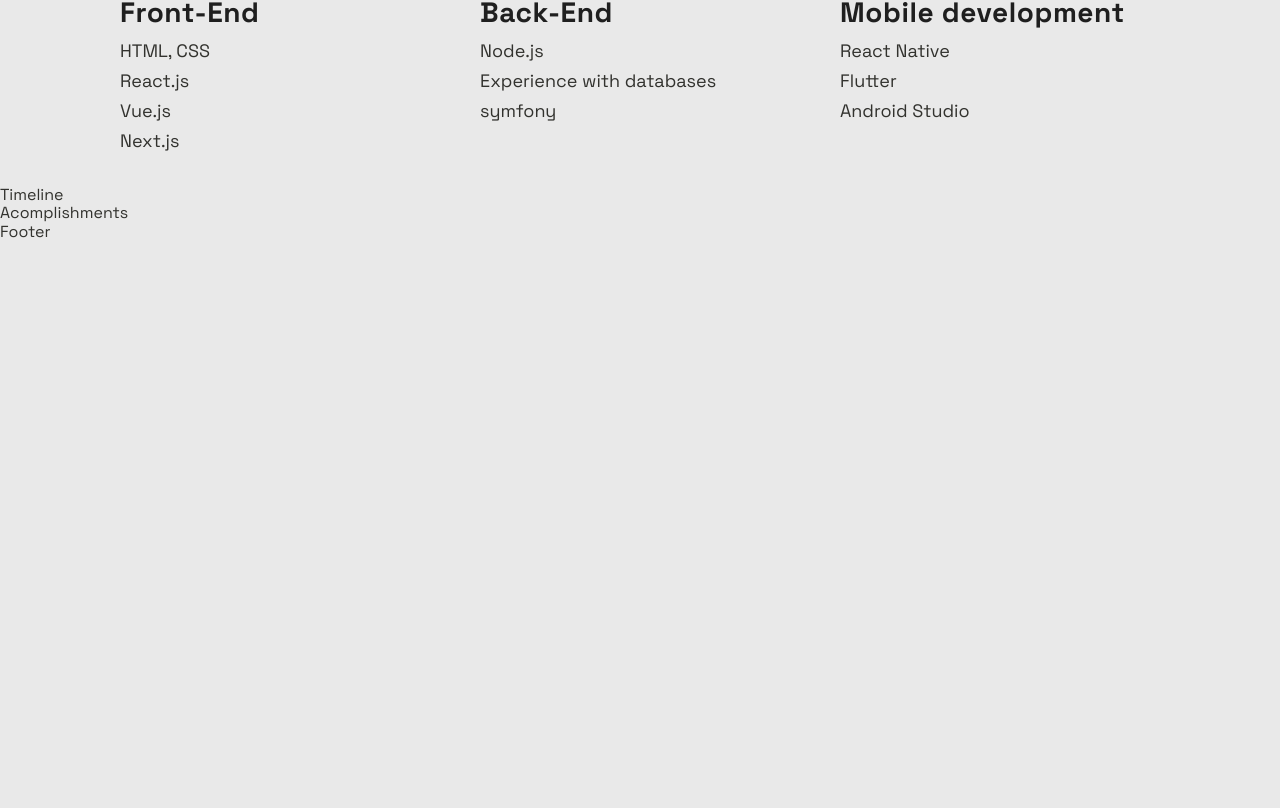
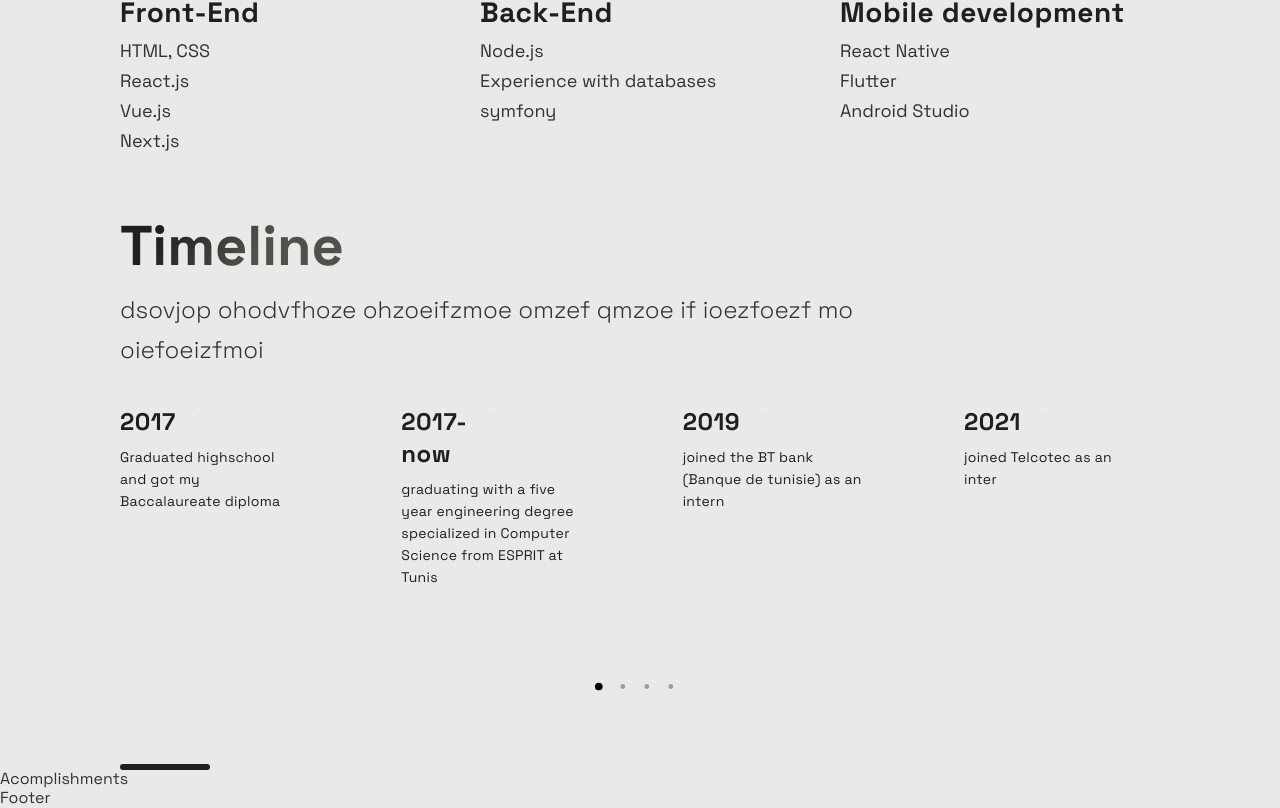
Before and after one commit to dhichem/Portfolio, a Next.js app: page / in a window 1280 px wide. Shown: the part 2761-3569 px from the top of the page. Before the commit the page ends 3003 px from the top, so only its background shows below. Built offline with nearby package versions, Linux system fonts and the light colour scheme.

Commit message:
timeline done

```diff
--- a/src/components/TimeLine/TimeLine.js
+++ b/src/components/TimeLine/TimeLine.js
@@ -1,51 +1,123 @@
 import React, { useState, useRef, useEffect } from 'react';
 
 import { CarouselButton, CarouselButtonDot, CarouselButtons, CarouselContainer, CarouselItem, CarouselItemImg, CarouselItemText, CarouselItemTitle, CarouselMobileScrollNode } from './TimeLineStyles';
-import { Section, SectionDivider, SectionText, SectionTitle } from '../../styles/GlobalComponents';
+import { Section, SectionDivider, SectionText, SectionTitle, SectionTitleSecondary } from '../../styles/GlobalComponents';
 import { TimeLineData } from '../../constants/constants';
 
 const TOTAL_CAROUSEL_COUNT = TimeLineData.length;
 
 const Timeline = () => {
-  // const [activeItem, setActiveItem] = useState(0);
-  // const carouselRef = useRef();
+  const [activeItem, setActiveItem] = useState(0);
+  const carouselRef = useRef();
 
-  // const scroll = (node, left) => {
-  //   return node.scrollTo({ left, behavior: 'smooth' });
-  // }
+  const scroll = (node, left) => {
+    return node.scrollTo({ left, behavior: 'smooth' });
+  }
 
-  // const handleClick = (e, i) => {
-  //   e.preventDefault();
+  const handleClick = (e, i) => {
+    e.preventDefault();
 
-  //   if (carouselRef.current) {
-  //     const scrollLeft = Math.floor(carouselRef.current.scrollWidth * 0.7 * (i / TimeLineData.length));
+    if (carouselRef.current) {
+      const scrollLeft = Math.floor(carouselRef.current.scrollWidth * 0.7 * (i / TimeLineData.length));
 
-  //     scroll(carouselRef.current, scrollLeft);
-  //   }
-  // }
+      scroll(carouselRef.current, scrollLeft);
+    }
+  }
 
-  // const handleScroll = () => {
-  //   if (carouselRef.current) {
-  //     const index = Math.round((carouselRef.current.scrollLeft / (carouselRef.current.scrollWidth * 0.7)) * TimeLineData.length);
+  const handleScroll = () => {
+    if (carouselRef.current) {
+      const index = Math.round((carouselRef.current.scrollLeft / (carouselRef.current.scrollWidth * 0.7)) * TimeLineData.length);
 
-  //     setActiveItem(index);
-  //   }
-  // }
+      setActiveItem(index);
+    }
+  }
 
-  // // snap back to beginning of scroll when window is resized
-  // // avoids a bug where content is covered up if coming from smaller screen
-  // useEffect(() => {
-  //   const handleResize = () => {
-  //     scroll(carouselRef.current, 0);
-  //   }
+  // snap back to beginning of scroll when window is resized
+  // avoids a bug where content is covered up if coming from smaller screen
+  useEffect(() => {
+    const handleResize = () => {
+      scroll(carouselRef.current, 0);
+    }
 
-  //   window.addEventListener('resize', handleResize);
-  // }, []);
+    window.addEventListener('resize', handleResize);
+  }, []);
 
   return (
-    <div>
-      Timeline
-    </div>
+    <Section id="about">
+      <SectionTitle>Timeline</SectionTitle>
+
+      <SectionText>
+        dsovjop ohodvfhoze ohzoeifzmoe  omzef qmzoe if ioezfoezf mo oiefoeizfmoi
+      </SectionText>
+
+      <CarouselContainer ref={carouselRef} onScroll={handleScroll}>
+        {
+          TimeLineData.map((item, index) => (
+            <CarouselMobileScrollNode key={index} final={index === TOTAL_CAROUSEL_COUNT - 1}>
+              <CarouselItem index={index}
+                id={`carousal_item-${index}`}
+                active={activeItem}
+                onClick={(e) => handleClick(e, index)}
+              >
+
+                <CarouselItemTitle>
+                  {item.year}
+
+                  <CarouselItemImg
+                    width="208"
+                    height="6"
+                    viewBox="0 0 208 6"
+                    fill="none"
+                    xmlns="http://www.w3.org/2000/svg">
+                    <path
+                      fill-rule="evenodd"
+                      clip-rule="evenodd"
+                      d="M2.5 5.5C3.88071 5.5 5 4.38071 5 3V3.5L208 3.50002V2.50002L5 2.5V3C5 1.61929 3.88071 0.5 2.5 0.5C1.11929 0.5 0 1.61929 0 3C0 4.38071 1.11929 5.5 2.5 5.5Z"
+                      fill="url(#paint0_linear)"
+                      fill-opacity="0.33"
+                    />
+                    <defs>
+                      <linearGradient
+                        id="paint0_linear"
+                        x1="-4.30412e-10"
+                        y1="0.5"
+                        x2="208"
+                        y2="0.500295"
+                        gradientUnits="userSpaceOnUse">
+                        <stop stop-color="white" />
+                        <stop
+                          offset="0.79478"
+                          stop-color="white"
+                          stop-opacity="0"
+                        />
+                      </linearGradient>
+                    </defs>
+                  </CarouselItemImg>
+                </CarouselItemTitle>
+                <CarouselItemText>{item.text}</CarouselItemText>
+              </CarouselItem>
+
+            </CarouselMobileScrollNode>
+          ))
+        }
+      </CarouselContainer>
+
+      <CarouselButton>
+        {TimeLineData.map((item, index) => {
+          return (
+            <CarouselButton
+              key={index}
+              index={index}
+              active={activeItem}
+              onClick={(e) => handleClick(e, index)}
+              type="button">
+              <CarouselButtonDot active={activeItem} />
+            </CarouselButton>
+          );
+        })}
+      </CarouselButton>
+      <SectionDivider />
+    </Section>
   );
 };
 
--- a/src/components/TimeLine/TimeLineStyles.js
+++ b/src/components/TimeLine/TimeLineStyles.js
@@ -3,7 +3,6 @@
 
 export const CarouselContainer = styled.ul`
   max-width: 1040px;
-  background: #0F1624;
   padding: 0rem;
   list-style:none;
   display: flex;
@@ -40,7 +39,6 @@
 `
 
 export const CarouselItem = styled.div`
-  background: #0F1624;
   border-radius: 3px;
   max-width: 196px;
 
@@ -51,7 +49,7 @@
   @media ${props => props.theme.breakpoints.sm} {
     margin-left: 32px;
     min-width: 120px;
-    background: #0E131F;
+    background: #bfbdb3;
     padding: 4px;
     align-content: start;
     scroll-snap-align: start;
@@ -71,7 +69,7 @@
   letter-spacing: 0.02em;
   display: flex;
   /* This gradient is different due to the size of the Title container, it must transition sooner to be visible on the text */
-  background: linear-gradient(121.57deg, #FFFFFF 10%, rgba(255, 255, 255, 0.66) 30.15%);
+  background: #1f1f1f;
   -webkit-background-clip: text;
   -webkit-text-fill-color: transparent;
   margin-bottom: 8px;
@@ -103,7 +101,7 @@
   font-size: 14px;
   line-height: 22px;
   letter-spacing: 0.02em;
-  color: rgba(255, 255, 255, 0.75);
+  color: #1f1f1f;
   padding-right: 16px;
 
   @media ${props => props.theme.breakpoints.md} {
@@ -146,7 +144,7 @@
 `
 
 export const CarouselButtonDot = styled.div`
-  background-color: white;
+  background-color: black;
   border-radius: 10px;
   margin: auto;
   width: 3px;
--- a/src/constants/constants.js
+++ b/src/constants/constants.js
@@ -38,9 +38,16 @@
 ];
 
 export const TimeLineData = [
-  { year: 2017, text: 'Started my journey', },
-  { year: 2018, text: 'Worked as a freelance developer', },
-  { year: 2019, text: 'Founded JavaScript Mastery', },
-  { year: 2020, text: 'Shared my projects with the world', },
-  { year: 2021, text: 'Started my own platform', },
+  { year: 2017, text: 'Graduated highschool and got my Baccalaureate diploma', },
+  { year: "2017-now", text: 'graduating with a five year engineering degree specialized in Computer Science from ESPRIT at Tunis', },
+  { year: 2019, text: 'joined the BT bank (Banque de tunisie) as an intern', },
+  { year: 2021, text: 'joined Telcotec as an inter', }
 ];
+
+
+export const Accoplishments = [
+  { number: 20, text: 'Open Source Projects' },
+  { number: 1000, text: 'Students', },
+  { number: 1900, text: 'Github Followers', },
+  { number: 5000, text: 'Github Stars', }
+];
```
